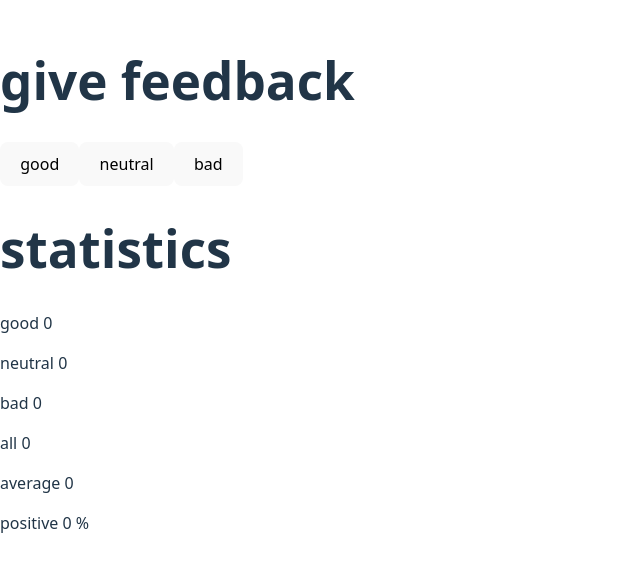
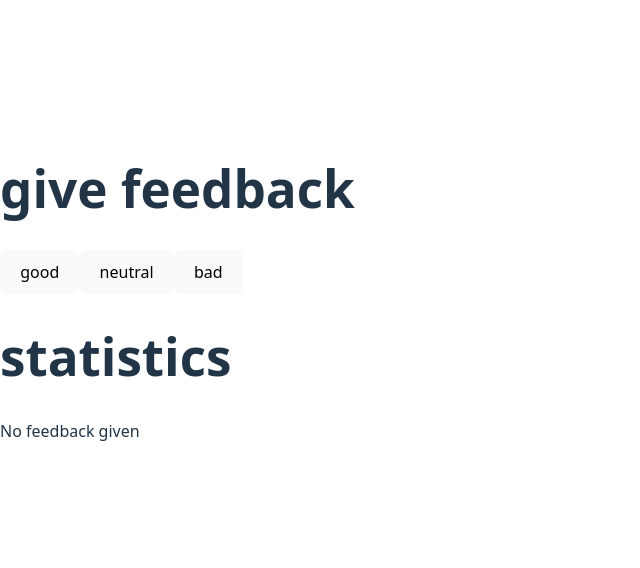
Before and after one commit to ramipandolfi/fullstackopen-ejercicios, a React (Vite) app: page / in a window 1280 px wide. Shown: the part 116-684 px from the top of the page, without its empty margins (0-640 px from the left). Built offline with nearby package versions, Linux system fonts and the light colour scheme.

Commit message:
unicafe 1.9

```diff
--- a/src/App.jsx
+++ b/src/App.jsx
@@ -1,6 +1,9 @@
 import { useState } from "react";
 
 const Statistics = ({ good, neutral, bad, total, average, positive }) => {
+  if (total === 0) {
+    return <div>No feedback given</div>;
+  }
   return (
     <div>
       <p>good {good}</p>
```
